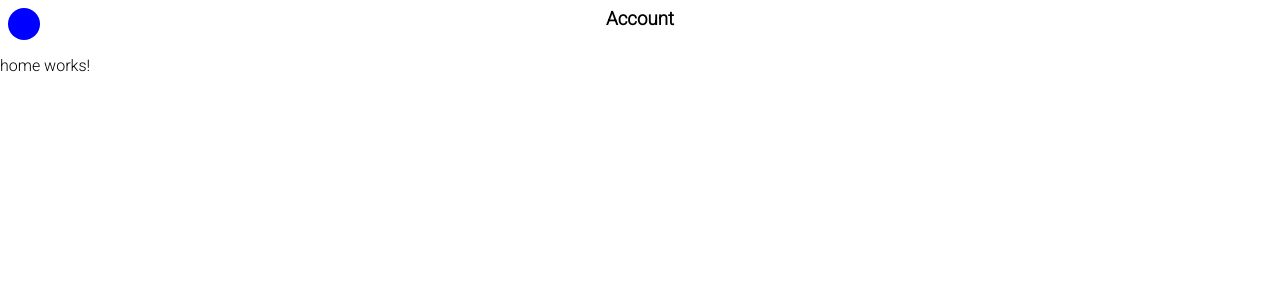
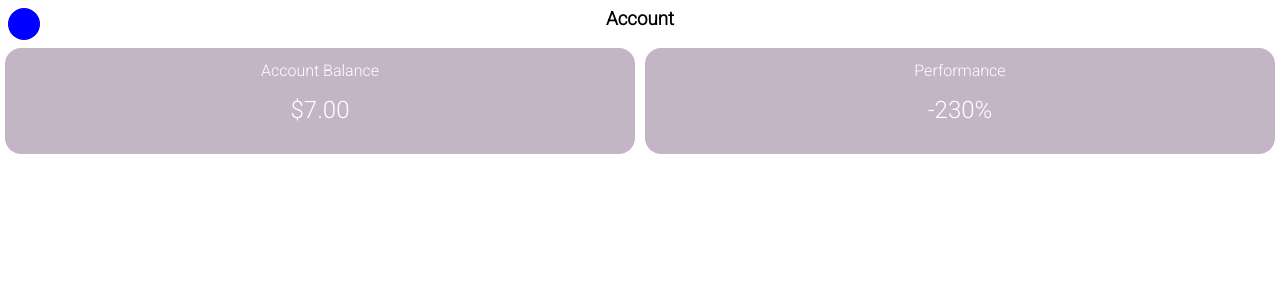
Before and after one commit to meteora277/Mogul, an Angular app: page / in a window 1280 px wide. Shown: the top 300 px of the page. Built offline with nearby package versions, Linux system fonts and the light colour scheme.

Commit message:
create 2 instances of card component

```diff
--- a/src/app/home/home.component.html
+++ b/src/app/home/home.component.html
@@ -1 +1,4 @@
-<p>home works!</p>
+<div class="account-cards">
+  <app-card [body]="'$7.00'" [header]="'Account Balance'"> </app-card>
+  <app-card [body]="'-230%'" [header]="'Performance'"> </app-card>
+</div>
```
